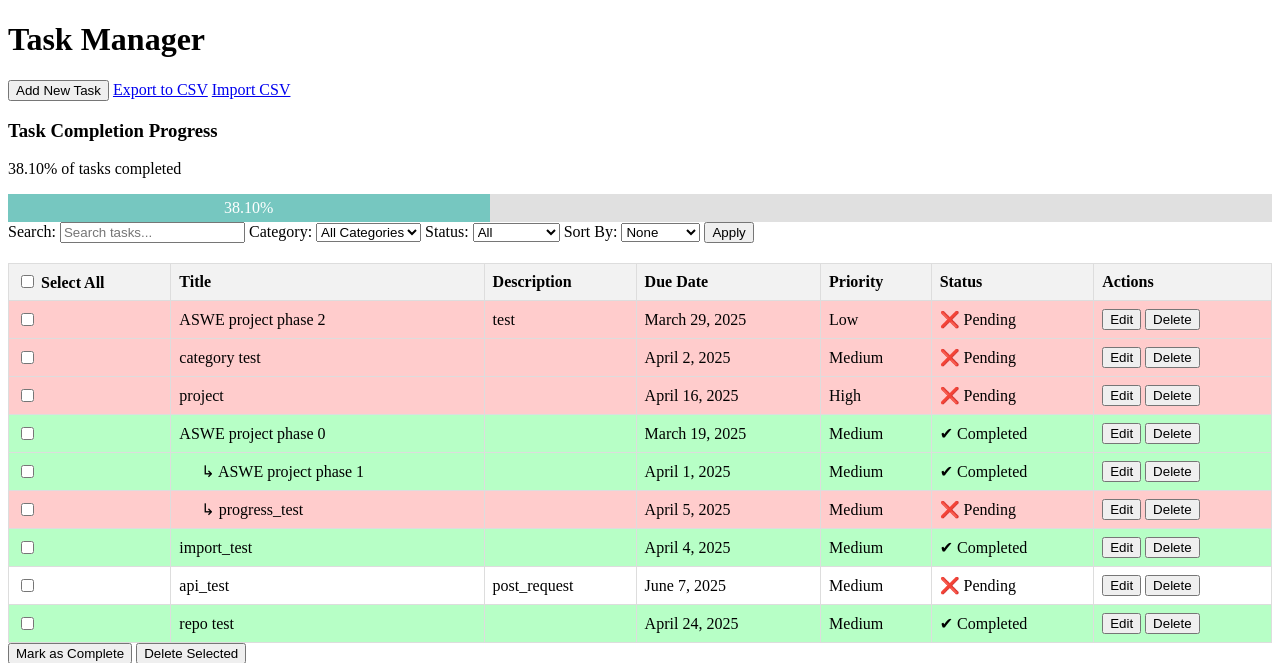
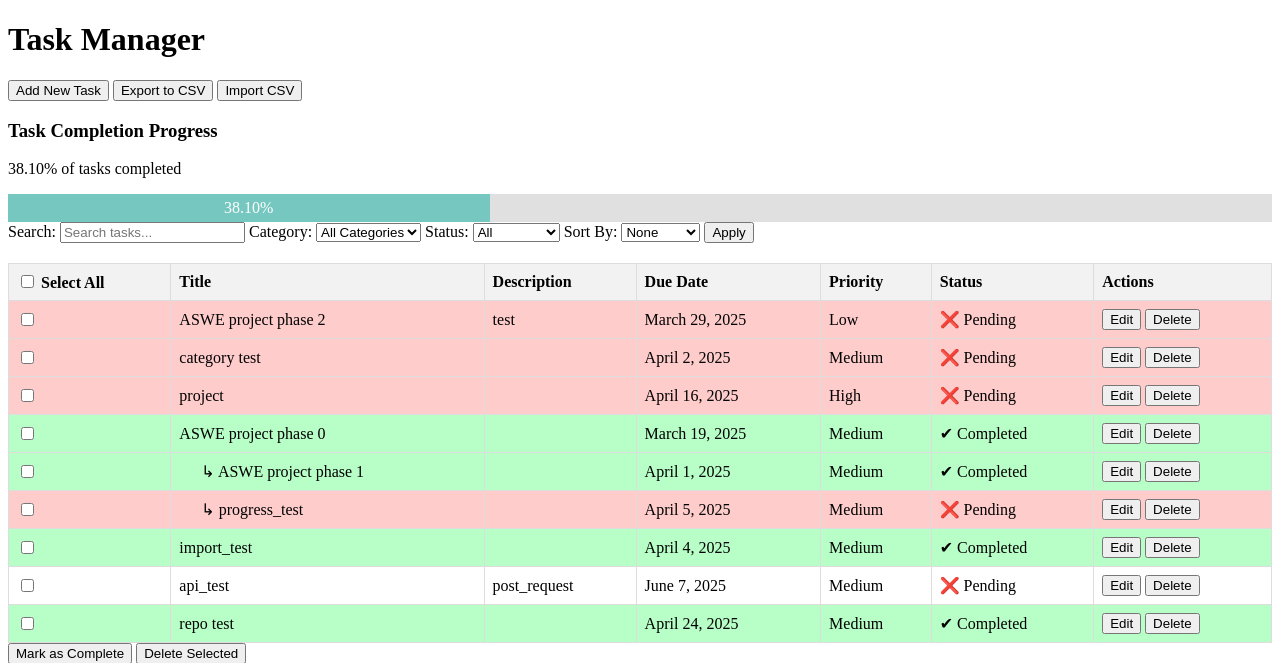
Before and after one commit to ShroukS/Django-Task-Manager, a Django app: page / in a window 1280 px wide. Shown: the top 663 px of the page. Run offline with Django 5.2, Linux system fonts and the light colour scheme; data comes from the database, SQL or seed files in the repository.

Commit message:
updating html buttons ui

```diff
--- a/tasks/templates/tasks/task_list.html
+++ b/tasks/templates/tasks/task_list.html
@@ -39,10 +39,16 @@
         </form>
 
         <!-- Export to CSV Button -->
-        <a href="{% url 'export_tasks_csv' %}" class="btn">Export to CSV</a>
+        {% comment %} <a href="{% url 'export_tasks_csv' %}" class="btn">Export to CSV</a> {% endcomment %}
+        <form action="{% url 'export_tasks_csv' %}" method="get" style="display: inline;">
+            <button type="submit" class="btn">Export to CSV</button>
+        </form>
 
         <!-- Import from CSV Button -->
-        <a href="{% url 'import_csv' %}" class="btn btn-primary">Import CSV</a>
+        {% comment %} <a href="{% url 'import_csv' %}" class="btn btn-primary">Import CSV</a> {% endcomment %}
+        <form action="{% url 'import_csv' %}" method="get" style="display: inline;">
+            <button type="submit" class="btn">Import CSV</button>
+        </form>
 
     </div>
 
```
